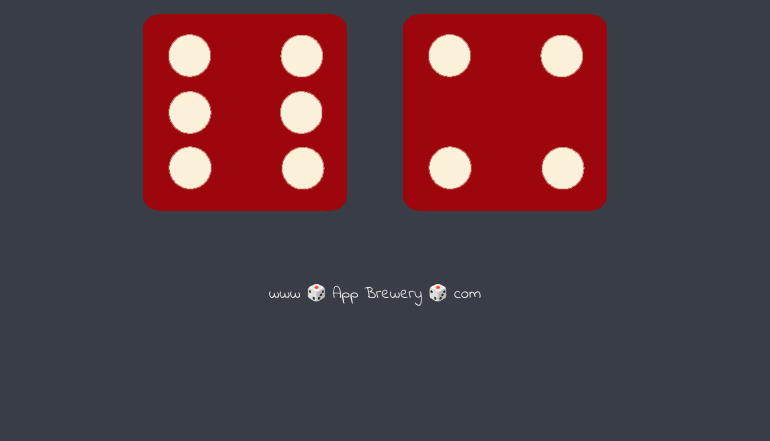
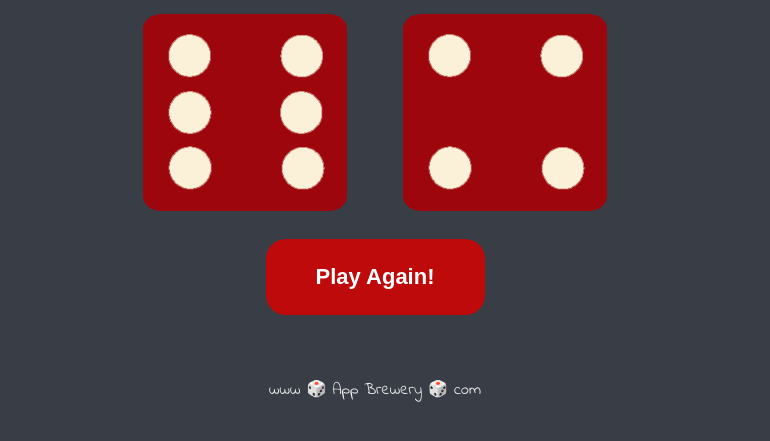
Before and after one commit to Roqeeb-dev/Dicee-game, a plain HTML site: page index.html in a window 1280 px wide. Shown: the part 321-762 px from the top of the page, without its empty margins (265-1035 px from the left). Drawn offline with Linux system fonts and the light colour scheme.

Commit message:
Add files via upload

```diff
--- a/index.html
+++ b/index.html
@@ -23,6 +23,9 @@
       </div>
 
     </div>
+    <div class="btn">
+      <button onclick="location.reload()">Play Again!</button>
+    </div>
 
     <script src="scripts.js"></script>
   </body>
--- a/styles.css
+++ b/styles.css
@@ -40,6 +40,25 @@ footer {
 
 }
 
+button{
+  padding: 25px 50px;
+  font-size: 22px;
+  background-color: rgba(192, 10, 10, 0.986);
+  color: white;
+  font-weight: bolder;
+  border: none;
+  margin-top: 20px;
+  border-radius: 20px;
+}
+button:hover {
+  opacity: 0.8;
+}
+.btn {
+  display: flex;
+  align-items: center;
+  justify-content: center;
+}
+
 @media screen  and (max-width: 500px){
   h1 {
     font-size: 3rem;
```
